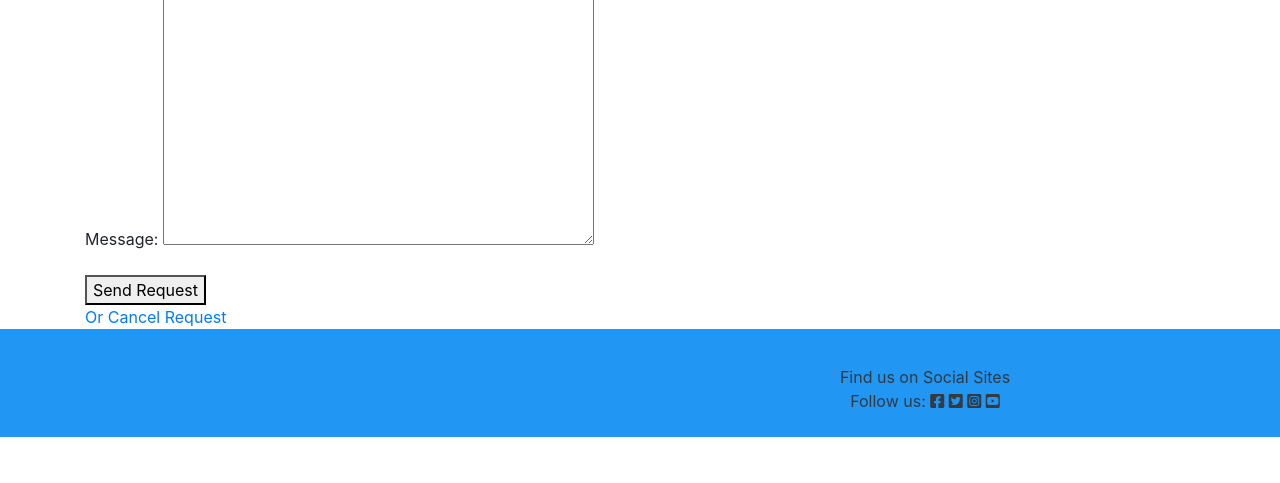
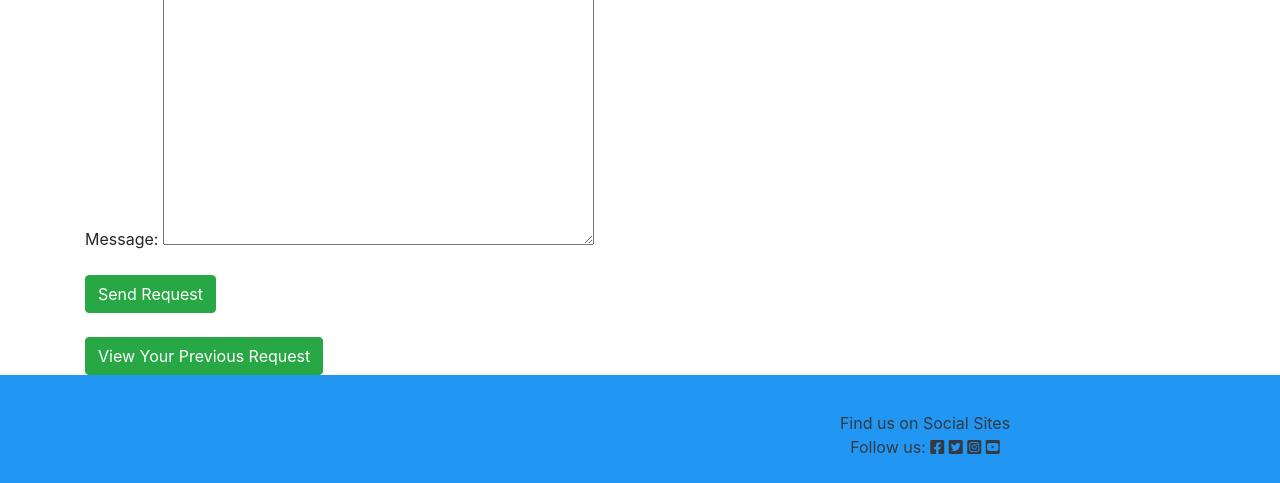
Before and after one commit to tugii21/Garnish, a Django app: page /contact/contacts/create/ in a window 1280 px wide. Shown: the part 764-1247 px from the top of the page. Before the commit the page ends 1201 px from the top, so only its background shows below. Run offline with Django 4.2, Linux system fonts and the light colour scheme; the visitor is signed in with stand-in values (Sample User, id 1); some libraries are stand-ins or nearby versions; grey boxes are pictures that could not be loaded.

Commit message:
apply same color btn success for contact page submit button

```diff
--- a/templates/contact_confirm_delete.html
+++ b/templates/contact_confirm_delete.html
@@ -15,9 +15,10 @@ Contact confirm delete
         <p>Are you sure you want to delete your request User: "{{ contact.name }}"?</p>
         <form action="{% url 'contact_delete' contact.pk %}" method="post">
             {% csrf_token %}
-            <button type="submit" onclick="return confirm('Are you sure you want to delete?');">Yes, delete</button>
+            <button type="submit" class="btn btn-success onclick="return confirm('Are you sure you want to delete?');">Yes, delete</button>
         </form>
-        <a href="{% url 'contact_detail' contact.pk %}">Cancel</a>
+        <br>
+        <a href="{% url 'contact_detail' contact.pk %}" class="btn btn-success">Back to Previous Requests</a>
 
         {% if message %}
         <p>{{ message }}</p>
--- a/templates/contact_form.html
+++ b/templates/contact_form.html
@@ -16,9 +16,11 @@ Contact List
         <form method="post">
             {% csrf_token %}
             {{ form.as_p }}
-            <button type="submit">Send Request</button>
+            <button type="submit" class="btn btn-success">Send Request</button>
         </form>
-        <a href="{% url 'contact_list' %}">Or Cancel Request</a>
+        <br>
+        <a href="{% url 'contact_list' %}" class="btn btn-success">View Your Previous Request</a>
+
     </div>
     <div class="col-md-6">
         <!-- Image -->
--- a/templates/contact_list.html
+++ b/templates/contact_list.html
@@ -19,7 +19,7 @@ Contact List
                     <br>Request Sent On: {{ contact.created_on }}</a></li>
             {% endfor %}
         </ul>
-        <a href="{% url 'contact_create' %} "> <button type="submit">Send Us<br>
+        <a href="{% url 'contact_create' %} " class="text-white"> <button type="submit" class="btn btn-success">Send Us<br>
                 Your Request<br>Here</a></button>
     </div>
     <div class="col-md-6">
```
Also changed, not shown: templates/contact_detail.html (+5 -4 lines).
